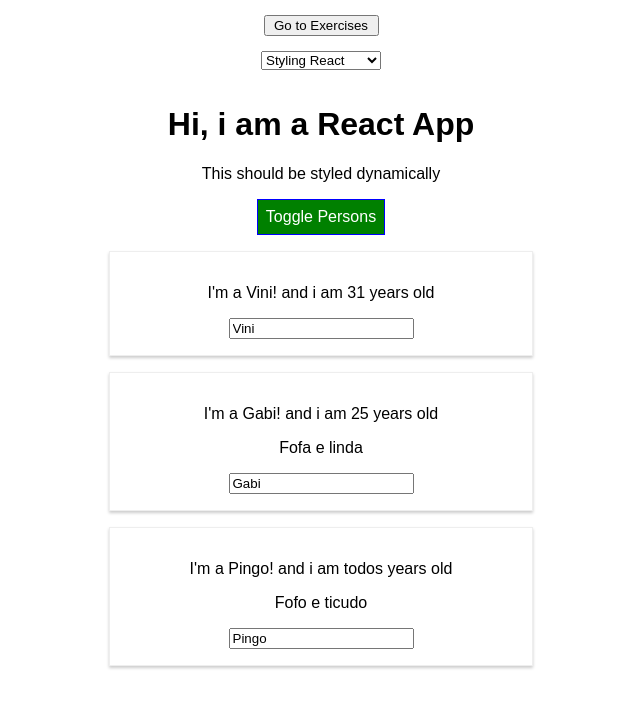
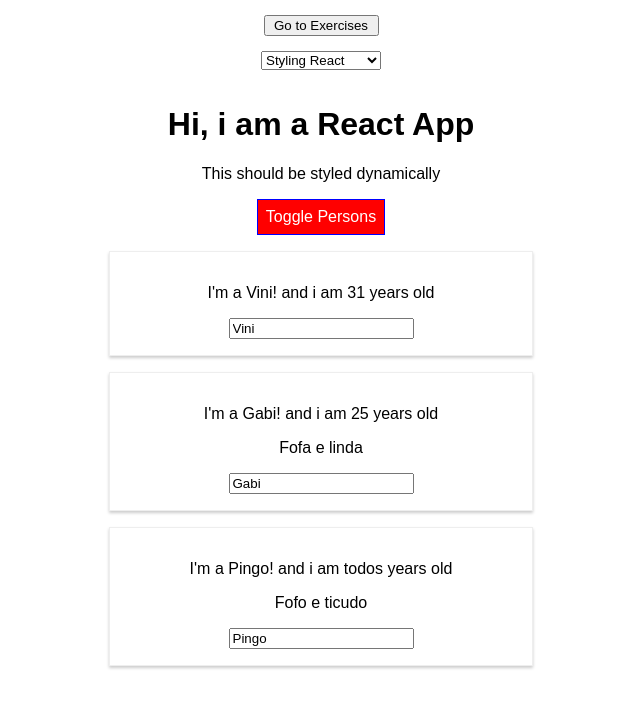
Before and after one commit to vinicechin/react-projects, a React (Create React App) app: page / in a window 1280 px wide. Both pictures are taken after a click on the button "Toggle Persons". Shown: the top 708 px of the page, without its empty margins (319-959 px from the left). Built offline with nearby package versions, Linux system fonts and the light colour scheme.

Commit message:
Use css modules instead of styled-components

```diff
--- a/src/Sections/Person/Person.js
+++ b/src/Sections/Person/Person.js
@@ -1,28 +1,14 @@
 import React from 'react'
-import styled from 'styled-components'
 
-// import "./Person.css"
-
-const StyledDiv = styled.div`
-    width: 60%;
-    margin: 16px auto;
-    border: 1px solid #eee;
-    box-shadow: 0 2px 3px #ccc;
-    padding: 16px;
-    text-align: center;
-
-    @media (min-width: 650px) {
-        width: 390px;
-    }
-`
+import styles from "./Person.module.css"
 
 const person = (props) => {
     return (
-        <StyledDiv>
+        <div className={styles.Person}>
             <p onClick={props.click}>I'm a { props.name }! and i am { props.age } years old</p>
             <p>{ props.children }</p>
             { props.changed && <input type="text" value={props.name} onChange={props.changed} /> }
-        </StyledDiv>
+        </div>
     )
 }
 
--- a/src/Sections/Person/Person.css
+++ b/src/Sections/Person/Person.module.css
@@ -6,3 +6,9 @@
     padding: 16px;
     text-align: center;
 }
+
+@media (min-width: 650px) {
+    .Person {
+        width: 390px;
+    }
+}
--- a/src/Sections/StylingReact/StylingReact.js
+++ b/src/Sections/StylingReact/StylingReact.js
@@ -1,7 +1,7 @@
 import React, { Component } from 'react'
 import Person from '../Person/Person'
 
-import './StylingReact.css'
+import styles from './StylingReact.module.css'
 
 class StylingReact extends Component {
   state = {
@@ -33,6 +33,7 @@ class StylingReact extends Component {
   }
 
   render() {
+    let btnClass = [styles.Button]
     let persons = null
     if (this.state.showPersons) {
       persons = (
@@ -54,25 +55,20 @@ class StylingReact extends Component {
         </div>
       )
 
-      // change style when persons list is being shown
-      // style.backgroundColor = 'red'
-      // style[':hover'] = {
-      //   backgroundColor: 'salmon',
-      //   color: 'black'
-      // }
+      btnClass.push(styles.Red)
     }
 
     let classes = []
     if (this.state.persons.length <= 2) {
-      classes.push('red')
-      if (this.state.persons.length <= 1) classes.push('bold')
+      classes.push(styles.red)
+      if (this.state.persons.length <= 1) classes.push(styles.bold)
     }
 
     return (
       <div>
         <h1>Hi, i am a React App</h1>
         <p className={classes.join(' ')}>This should be styled dynamically</p>
-        <button className="button" onClick={this.togglePersonsButtonPressed}>Toggle Persons</button>
+        <button className={btnClass.join(' ')} onClick={this.togglePersonsButtonPressed}>Toggle Persons</button>
         {persons}
       </div>
     );
--- a/src/Sections/StylingReact/StylingReact.css
+++ b/src/Sections/StylingReact/StylingReact.module.css
@@ -6,7 +6,7 @@
     font-weight: bold;
 }
 
-.button {
+.Button {
     background-color: green;
   color: white;
   font: inherit;
@@ -15,7 +15,15 @@
   cursor: pointer;
 }
 
-.button:hover {
+.Button:hover {
     background-color: lightgreen;
     color: black;
 }
+
+.Button.Red {
+    background-color: red;
+}
+
+.Button.Red:hover {
+    background-color: salmon;
+}
```
